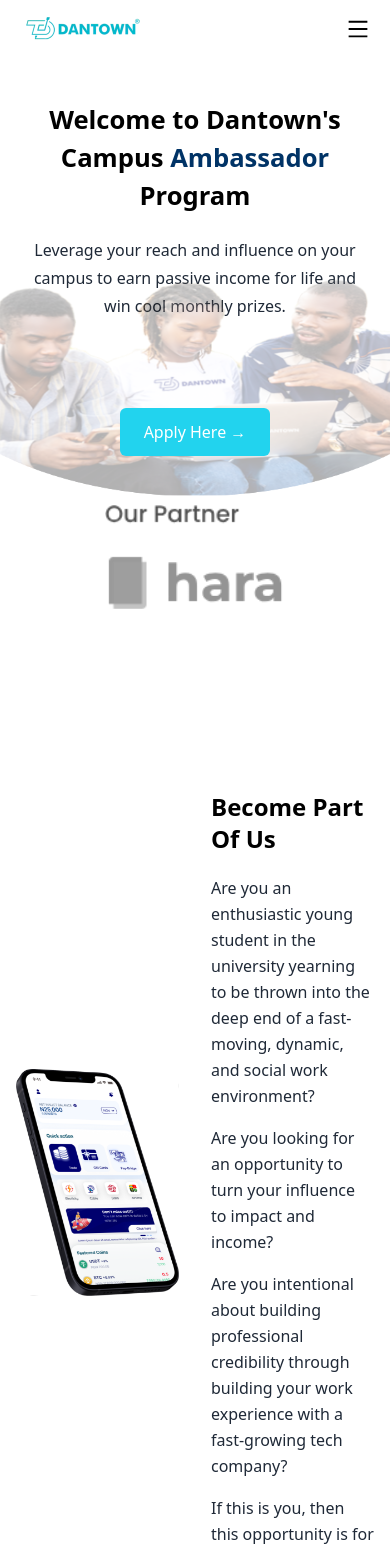
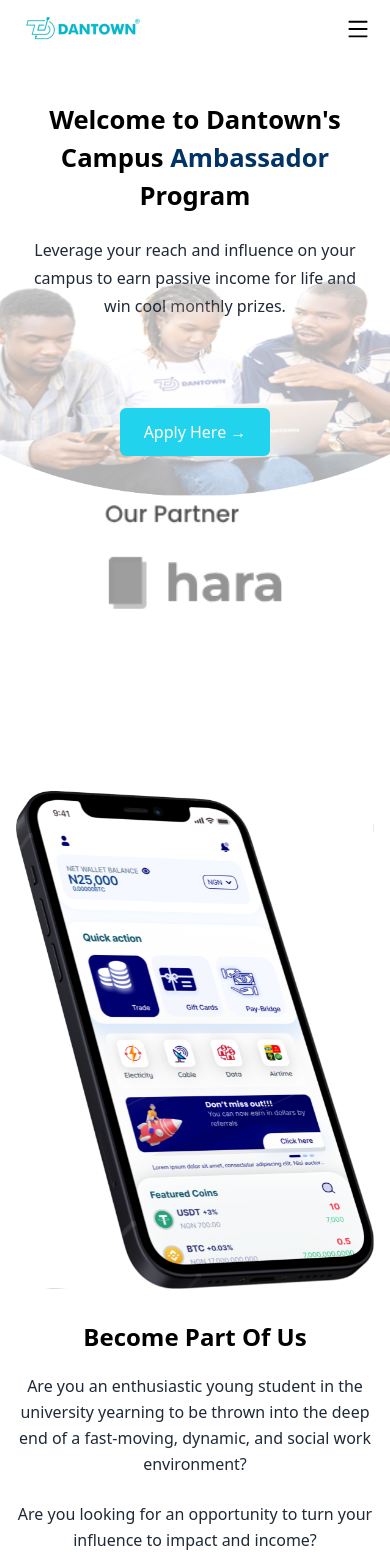
Before and after one commit to AmosGloria/godantown_copy_with_tailwindcss, a Next.js app: page /ambassador in a window 390 px wide. Shown: the top 1555 px of the page. Built offline with nearby package versions, Linux system fonts and the light colour scheme.

Commit message:
Fix: modified the becomePart file to be mobile responsive

```diff
--- a/app/ambassador/becomePart/page.tsx
+++ b/app/ambassador/becomePart/page.tsx
@@ -2,9 +2,9 @@
 
 export default function BecomePart() {
   return (
-    <div className="flex flex-row justify-between items-center gap-8 px-4 sm:px-6 md:px-10 lg:px-20 mt-4 mb-14 w-full min-w-0 overflow-hidden">
+    <div className="flex flex-col sm:flex-row justify-between items-center sm:items-center gap-8 px-4 sm:px-6 md:px-10 lg:px-20 mt-4 mb-14 w-full min-w-0 overflow-hidden">
       {/* Left Side - Image */}
-      <div className="flex flex-1 justify-center items-center w-1/2 lg:w-2/5 min-w-0">
+      <div className="flex flex-1 justify-center items-center w-full sm:w-1/2 lg:w-2/5 min-w-0 sm:mb-8">
         <div className="relative w-full max-w-[400px] h-auto">
           <Image
             src="/becomePart.png"
@@ -17,20 +17,20 @@
       </div>
 
       {/* Right Side - Text Content */}
-      <div className="flex flex-1 flex-col w-1/2 lg:w-3/5 min-w-0">
-        <h1 className="text-2xl sm:text-3xl md:text-4xl font-bold mb-5 text-left">
+      <div className="flex flex-1 flex-col w-full sm:w-1/2 lg:w-3/5 min-w-0 text-right md:text-left">
+        <h1 className="text-2xl sm:text-3xl md:text-4xl font-bold mb-5 text-center md:text-center">
           Become Part Of Us
         </h1>
-        <p className="text-base sm:text-lg md:text-xl leading-relaxed text-gray-800 mb-4 text-left">
+        <p className="text-base sm:text-lg md:text-xl leading-relaxed text-gray-800 mb-6 text-center sm:text-left">
           Are you an enthusiastic young student in the university yearning to be thrown into the deep end of a fast-moving, dynamic, and social work environment?
         </p>
-        <p className="text-base sm:text-lg md:text-xl leading-relaxed text-gray-800 mb-4 text-left">
+        <p className="text-base sm:text-lg md:text-xl leading-relaxed text-gray-800 mb-6 text-center sm:text-left">
           Are you looking for an opportunity to turn your influence to impact and income?
         </p>
-        <p className="text-base sm:text-lg md:text-xl leading-relaxed text-gray-800 mb-4 text-left">
+        <p className="text-base sm:text-lg md:text-xl leading-relaxed text-gray-800 mb-6 text-center sm:text-left">
           Are you intentional about building professional credibility through building your work experience with a fast-growing tech company?
         </p>
-        <p className="text-base sm:text-lg md:text-xl leading-relaxed text-gray-800 text-left">
+        <p className="text-base sm:text-lg md:text-xl leading-relaxed text-gray-800 text-center sm:text-left">
           If this is you, then this opportunity is for you.
         </p>
       </div>
```
